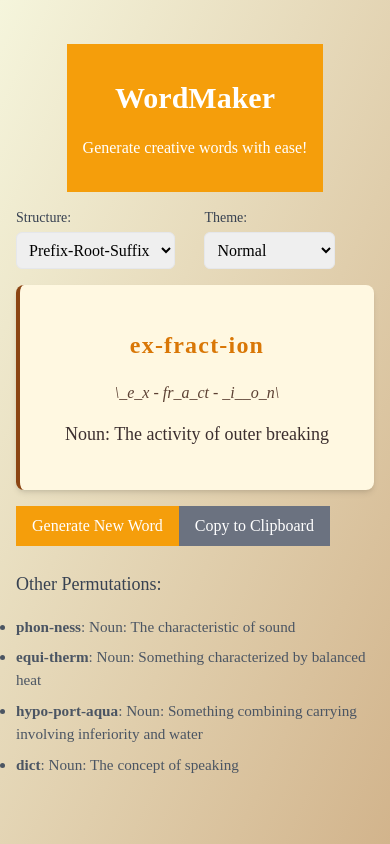
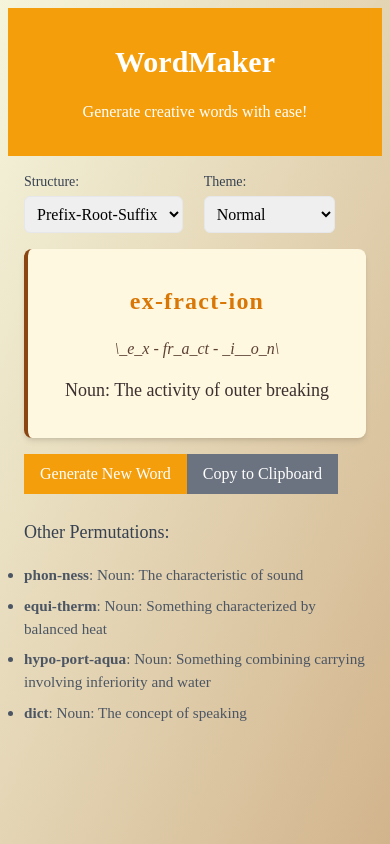
Before and after one commit to kappter/wordmaker, a website: page index.html in a window 390 px wide. Drawn offline with Linux system fonts and the light colour scheme.

Commit message:
Add files via upload

```diff
--- a/styles.css
+++ b/styles.css
@@ -3,16 +3,19 @@ body {
     min-height: 100vh;
     display: flex;
     flex-direction: column;
-    justify-content: center;
+    justify-content: flex-start;
     align-items: center;
     font-family: 'Times New Roman', Times, serif;
 }
 
-.container {
-    flex: 1;
+header {
+    width: 100%;
+    padding: 1rem;
 }
 
 #wordContainer {
+    width: 90%;
+    margin: 0 auto;
     transition: transform 0.3s ease, opacity 0.3s ease;
     border-left: 4px solid #8b4513;
     background-color: #fff8e1;
@@ -46,10 +49,6 @@ body {
     color: #3c2f2f;
 }
 
-#wordDefinition::before {
-    content: ""; /* Removed "Definition: " to avoid redundancy */
-}
-
 #permutationList li {
     margin-bottom: 0.5rem;
     font-size: 0.95rem;
@@ -67,4 +66,21 @@ footer {
     border-top: 1px solid #d2b48c;
     width: 100%;
     background-color: #fff8e1;
+    text-align: center;
+    padding: 1rem 0;
+    margin-top: auto;
 }
+
+/* Responsive adjustments */
+@media (max-width: 640px) {
+    body {
+        padding: 0.5rem;
+    }
+    #wordContainer {
+        width: 100%;
+        padding: 1rem;
+    }
+    header {
+        padding: 0.5rem;
+    }
+}
```
